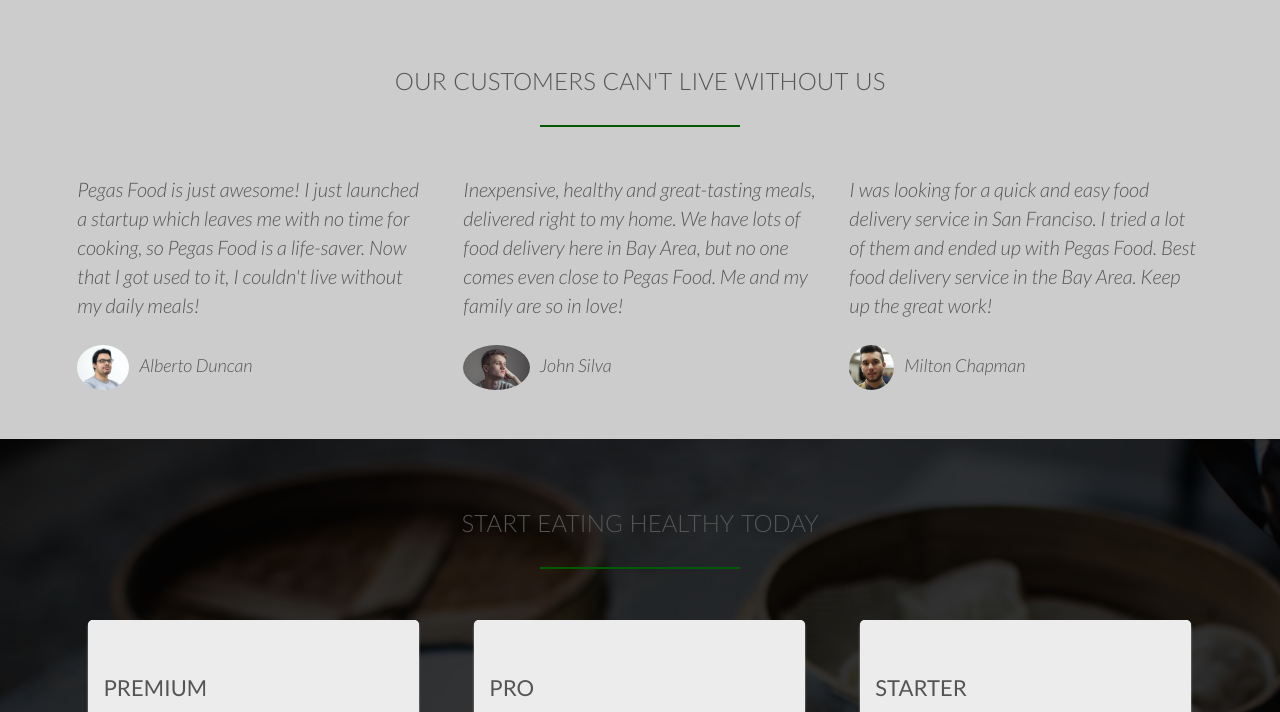
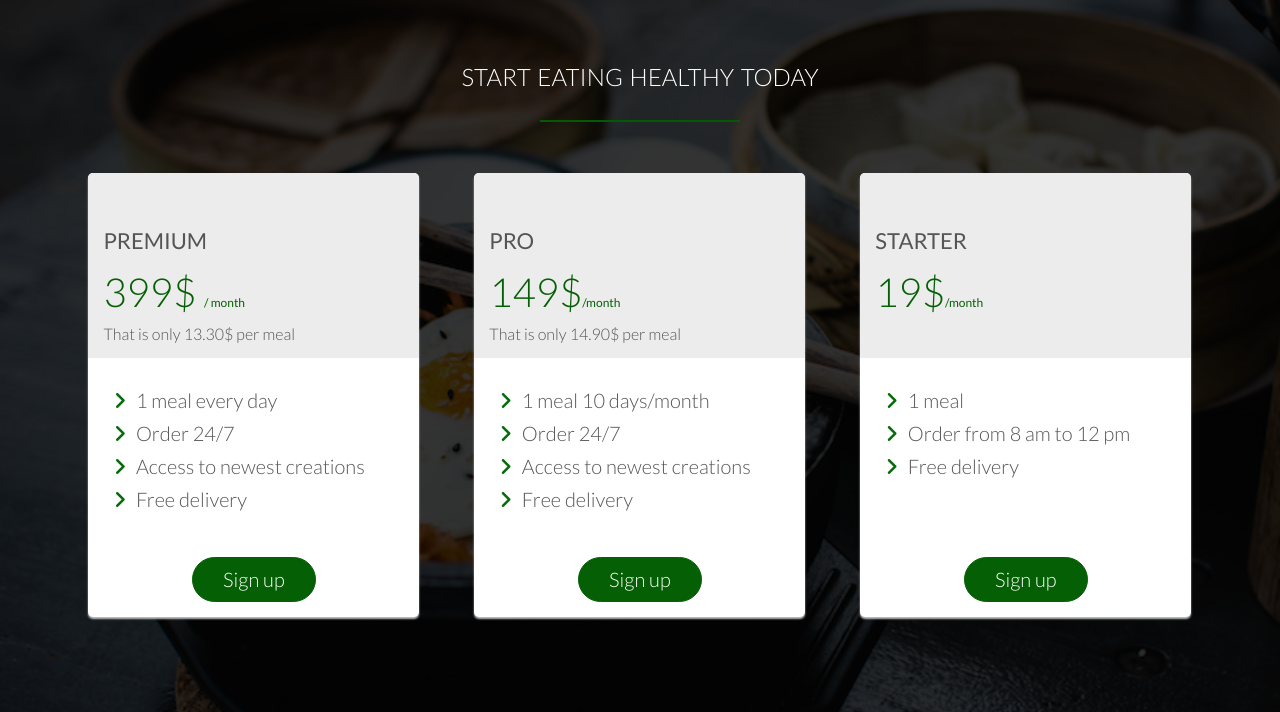
Before and after one commit to ahristian/pegasFood, a plain HTML site: page public_html/index.html in a window 1280 px wide. Shown: the part 2537-3249 px from the top of the page. Drawn offline with Linux system fonts and the light colour scheme.

```diff
--- a/public_html/css/style.css
+++ b/public_html/css/style.css
@@ -185,6 +185,7 @@
 .meals-showroom {
     list-style: none;
     width: 100%;
+
 }
 
 .meals-showroom li {
@@ -213,7 +214,7 @@
 }
 
 /********** section-steps ************/
-
+/*
 .steps-box {
     text-align: right;
     margin-right: 3%;
@@ -252,11 +253,10 @@
     height: 50px;
     width: auto;
     margin-right: 10px;
-}
+}*/
 /************section testemonials ******/
-.section-testemonials {
-    background-color: #cccccc;
-}
+
+
 blockquote {
     padding: 2%;
     font-style: italic;
@@ -280,8 +280,12 @@
     background-image: linear-gradient(rgba(0, 0, 0, 0.8), rgba(0, 0, 0, 0.8)), url(../documentation/img/1.jpg);
     background-size: cover;
     background-attachment: fixed;
+    padding: 4rem 0;
+    margin-top: 4rem;
 }
-
+.section-plans h2 {
+    color: white;
+}
 .plan-box {
     background-color: white;
     border-radius: 5px;
@@ -400,7 +404,7 @@
 }
 
 footer p {
-    color: #edecec;
+    color: #5c5a5a;
     text-align: center;
     font-size: 90%;
     margin-top: 20px;
--- a/public_html/index.html
+++ b/public_html/index.html
@@ -117,7 +117,7 @@
 
 </section>
 
-<section class="section-steps">
+<!--<section class="section-steps">
     <div class="row">
         <h2>How to order</h2>
     </div>
@@ -143,7 +143,7 @@
             </div>
         </div>
     </div>
-</section>
+</section>-->
 </body>
 <section class="section-testemonials">
     <div class="row">
@@ -297,6 +297,7 @@
                 </div>
             </div>
         </form>
+    </div>
 </section>
 <footer>
     <div class="row">
```
Also changed, not shown: 1 other file.
